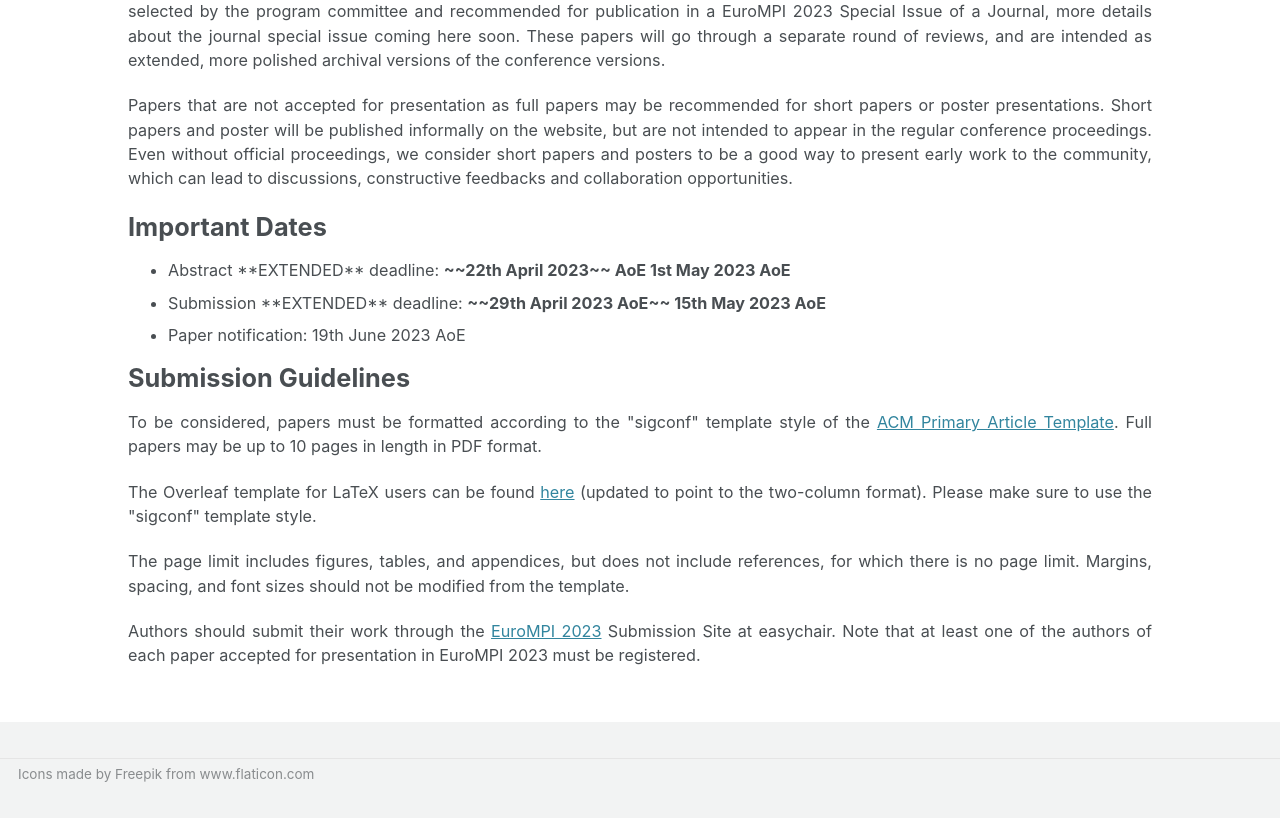
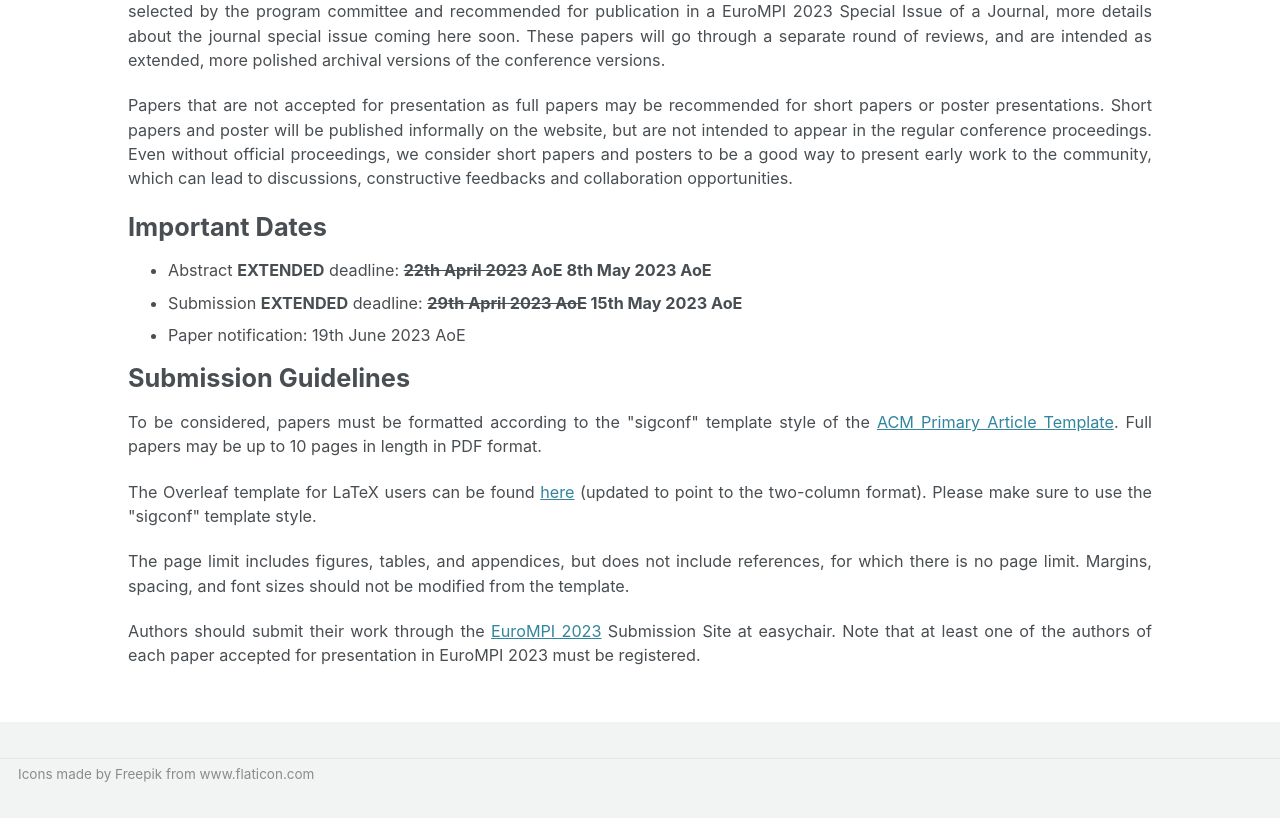
Before and after one commit to eurompi23/eurompi23.github.io, a Jekyll site: the page built from _pages/call.md, in a window 1280 px wide and 900 px high, scrolled down 1484 px, cut to the strip 0-818 px from the top of the window. Built offline with Jekyll 4.4.1, drawn with Linux system fonts in a browser that asks for light colours; cached includes are drawn as plain includes.

Commit message:
extended deadline update

```diff
--- a/_includes/card-important-dates.html
+++ b/_includes/card-important-dates.html
@@ -6,8 +6,8 @@
 
 	<!-- use <del> for extended deadlines -->
         <ul class="list-group list-group-flush">
-	<li class="list-group-item bg-faded text-muted">Abstract **EXTENDED** deadline: <b>1st May 2023 AoE</b></li>
-	<li class="list-group-item bg-faded text-muted">Submission **EXTENDED** deadline: <b>15th May 2023 AoE</b></li>
+	<li class="list-group-item bg-faded text-muted">Abstract <b>EXTENDED</b> deadline: <b>8th May 2023 AoE</b></li>
+	<li class="list-group-item bg-faded text-muted">Submission <b>EXTENDED</b> deadline: <b>15th May 2023 AoE</b></li>
 	<li class="list-group-item bg-faded text-muted">Paper notification: 19th June 2023 AoE</li>
 	<li class="list-group-item bg-faded text-muted">Short papers and posters submission deadline: <b>1st July 2023 AoE</b></li>
 	<li class="list-group-item bg-faded text-muted">Short papers and posters notification: 10th July 2023 AoE</li>
--- a/_pages/call.md
+++ b/_pages/call.md
@@ -53,8 +53,8 @@ permalink: call
 <!-- - Submission deadline: 21st February 2022 AoE -->
 <!-- - Submission deadline: ~~21st February 2022 AoE~~ 28th February 2022 AoE -->
 <ul>
-<li> Abstract **EXTENDED** deadline: <b>~~22th April 2023~~ AoE 1st May 2023 AoE</b></li>
-<li> Submission **EXTENDED** deadline: <b>~~29th April 2023 AoE~~ 15th May 2023 AoE</b></li>
+<li> Abstract <b>EXTENDED</b> deadline: <b><del>22th April 2023</del> AoE 8th May 2023 AoE</b></li>
+<li> Submission <b>EXTENDED</b> deadline: <b><del>29th April 2023 AoE</del> 15th May 2023 AoE</b></li>
 <li> Paper notification: 19th June 2023 AoE</li>
 <!-- <li> Camera-ready version: TBD</li> -->
 </ul>
```
